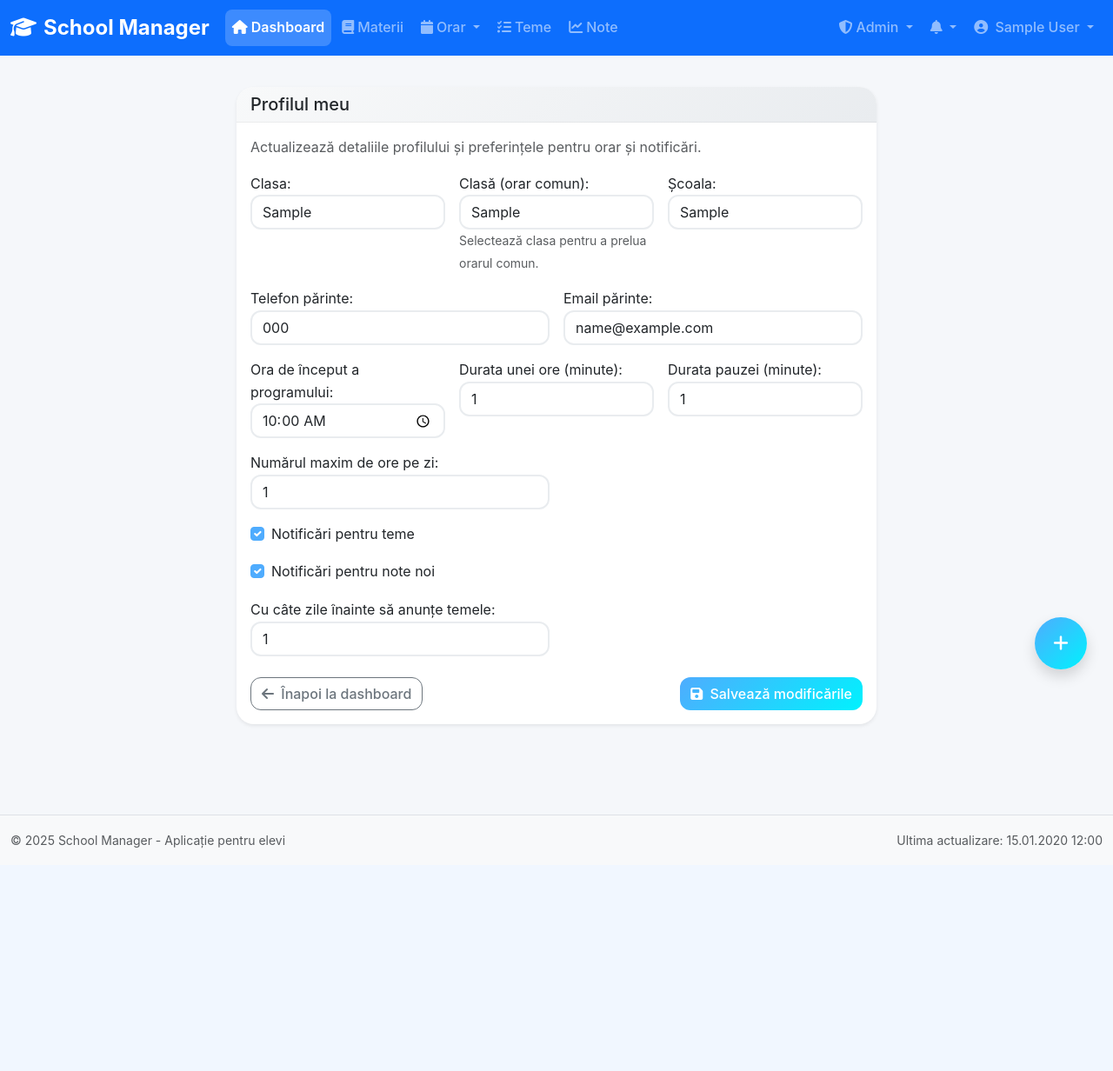
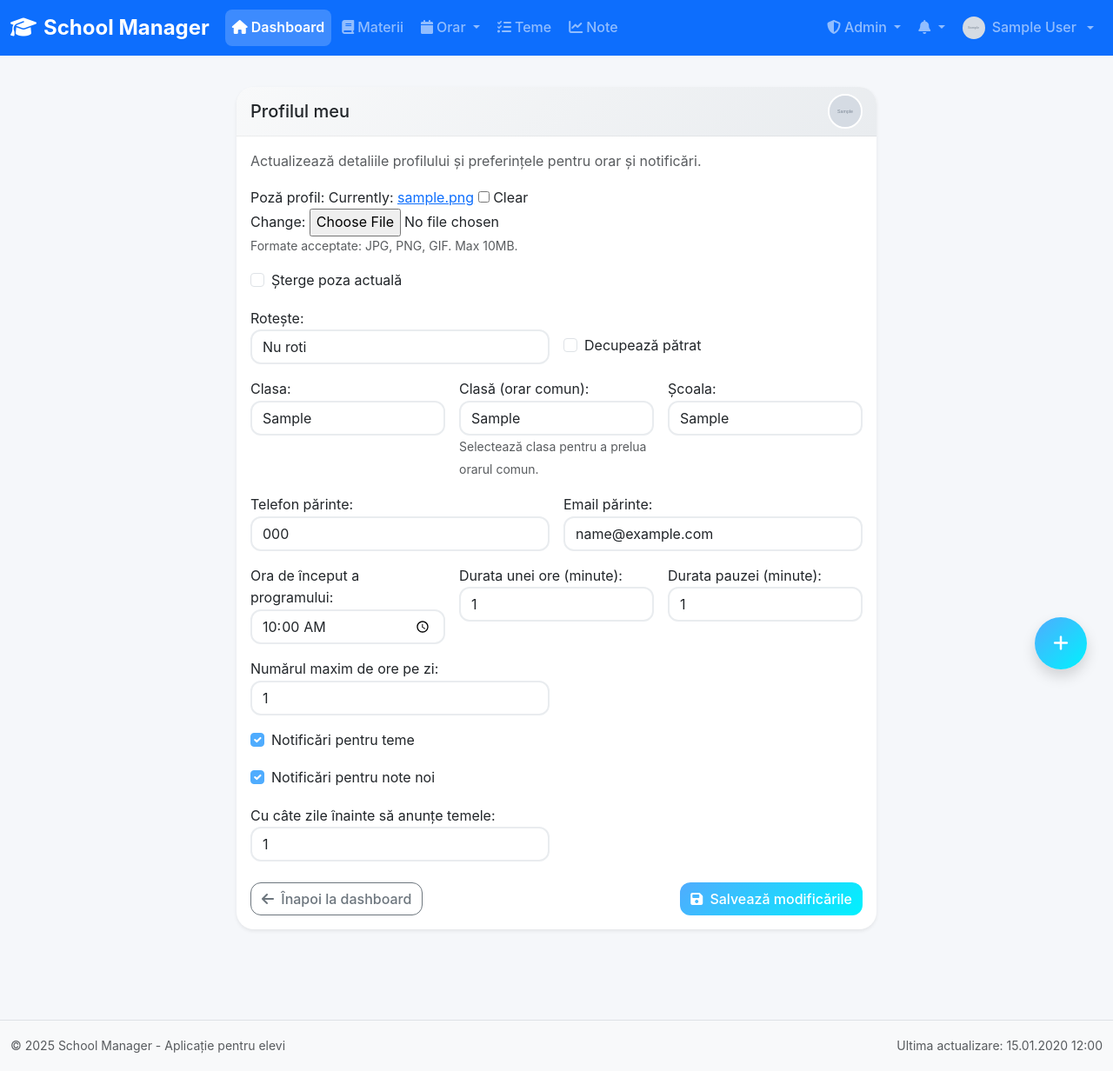
Before and after one commit to AlexIT86/School_manager, a Django app: page /profile/ in a window 1280 px wide. Shown: the whole page at 87% size. Before the commit the page ends 976 px from the top, so only its background shows below. Run offline with Django 4.2, Linux system fonts and the light colour scheme; a user stored in the database is signed in; tables that the repository leaves empty hold one stand-in row (values such as "Sample post"); grey boxes marked "Sample" are stand-in pictures; some libraries are stand-ins or nearby versions.

Commit message:
Add profile image functionality to StudentProfile
- Introduced fields for profile image upload, removal, rotation, and cropping in the StudentProfileForm.
- Updated the StudentProfile model to include a profile_image field for storing user images.
- Enhanced the profile view to handle image processing, including rotation and cropping using Pillow.
- Modified templates to display the user's profile image in various locations, improving user experience.
- Added form elements for image management in the profile update form, allowing users to modify their profile images easily.

```diff
--- a/apps/core/forms.py
+++ b/apps/core/forms.py
@@ -72,9 +72,20 @@ class UserRegistrationForm(UserCreationForm):
 class StudentProfileForm(forms.ModelForm):
     """Form pentru configurarea profilului de student"""
 
+    profile_image = forms.ImageField(required=False, label='Poză profil')
+    remove_image = forms.BooleanField(required=False, label='Șterge poza actuală', widget=forms.CheckboxInput(attrs={'class': 'form-check-input'}))
+    rotate_deg = forms.ChoiceField(
+        required=False,
+        label='Rotește',
+        choices=[('', 'Nu roti'), ('90', '90°'), ('180', '180°'), ('270', '270°')],
+        widget=forms.Select(attrs={'class': 'form-control'})
+    )
+    crop_square = forms.BooleanField(required=False, label='Decupează pătrat (avatar)', widget=forms.CheckboxInput(attrs={'class': 'form-check-input'}))
+
     class Meta:
         model = StudentProfile
         fields = [
+            'profile_image', 'remove_image', 'rotate_deg', 'crop_square',
             'clasa', 'class_room', 'scoala', 'telefon_parinte', 'email_parinte',
             'ore_start', 'durata_ora', 'durata_pauza', 'nr_ore_pe_zi',
             'reminder_teme', 'reminder_note', 'zile_reminder_teme'
@@ -152,6 +163,11 @@ class StudentProfileForm(forms.ModelForm):
 
         # Grupează câmpurile pentru organizare în template
         self.field_groups = [
+            {
+                'title': 'Poză de profil',
+                'fields': ['profile_image', 'rotate_deg', 'crop_square'],
+                'icon': 'fas fa-user-circle'
+            },
             {
                 'title': 'Informații personale',
                 'fields': ['clasa', 'scoala'],
--- a/apps/core/models.py
+++ b/apps/core/models.py
@@ -18,6 +18,8 @@ class StudentProfile(models.Model):
     scoala = models.CharField(max_length=200, blank=True)
     telefon_parinte = models.CharField(max_length=15, blank=True)
     email_parinte = models.EmailField(blank=True)
+    # Poză profil
+    profile_image = models.ImageField(upload_to='profiles/', blank=True, null=True)
 
     # Setari aplicatie
     ore_start = models.TimeField(default='08:00', help_text="Ora de început a programului școlar")
--- a/apps/core/views.py
+++ b/apps/core/views.py
@@ -1,4 +1,4 @@
-from django.shortcuts import render, redirect
+from django.shortcuts import render, redirect, get_object_or_404
 from django.contrib.auth import login, authenticate
 from django.contrib.auth.decorators import login_required
 from django.contrib.auth.forms import UserCreationForm
@@ -281,34 +281,52 @@ def profile_view(request):
         profile = StudentProfile.objects.create(user=request.user)
 
     if request.method == 'POST':
-        form = StudentProfileForm(request.POST, instance=profile)
+        form = StudentProfileForm(request.POST, request.FILES, instance=profile)
         if form.is_valid():
-            form.save()
-            messages.success(request, 'Profilul a fost actualizat cu succes!')
-            # Email părinte la actualizare profil
-            if send_email:
+            # Handle remove image
+            if form.cleaned_data.get('remove_image'):
                 try:
-                    refreshed = request.user.student_profile
-                    parent_email = getattr(refreshed, 'email_parinte', '')
-                    if parent_email:
-                        send_email(
-                            to_emails=[parent_email],
-                            subject='Profil elev actualizat',
-                            html_content=f"""
-                            <p>Bună,</p>
-                            <p>Profilul elevului {request.user.get_full_name() or request.user.username} a fost actualizat.</p>
-                            <ul>
-                              <li>Clasa: {refreshed.clasa or '-'}</li>
-                              <li>Școala: {refreshed.scoala or '-'}</li>
-                              <li>Ora de început: {refreshed.ore_start}</li>
-                              <li>Reminder teme: {'activ' if refreshed.reminder_teme else 'inactiv'}</li>
-                              <li>Reminder note: {'activ' if refreshed.reminder_note else 'inactiv'}</li>
-                            </ul>
-                            <p>Vă mulțumim!</p>
-                            """
-                        )
+                    if profile.profile_image:
+                        profile.profile_image.delete(save=False)
+                    profile.profile_image = None
                 except Exception:
                     pass
+
+            profile = form.save()
+
+            # Post-procesare poză: rotire / decupare / redimensionare
+            rotate_deg = 0
+            try:
+                rotate_deg = int(form.cleaned_data.get('rotate_deg') or 0)
+            except Exception:
+                rotate_deg = 0
+            crop_square = bool(form.cleaned_data.get('crop_square') or False)
+
+            try:
+                if profile.profile_image and (rotate_deg or crop_square):
+                    from PIL import Image
+                    img_path = profile.profile_image.path
+                    with Image.open(img_path) as im:
+                        # Rotire (sens orar): Pillow folosește unghi anti-orar, deci -deg
+                        if rotate_deg in (90, 180, 270):
+                            im = im.rotate(-rotate_deg, expand=True)
+                        # Decupare pătrată din centru
+                        if crop_square:
+                            w, h = im.size
+                            side = min(w, h)
+                            left = (w - side) // 2
+                            top = (h - side) // 2
+                            im = im.crop((left, top, left + side, top + side))
+                        # Redimensionare la 256x256 (pentru avatar clar)
+                        im = im.convert('RGB')
+                        im = im.resize((256, 256))
+                        # Salvează peste fișierul existent
+                        im.save(img_path, quality=92)
+            except Exception:
+                # Ignoră problemele cu procesarea imaginii, dar continuă salvarea profilului
+                pass
+
+            messages.success(request, 'Profilul a fost actualizat cu succes!')
             return redirect('core:profile')
     else:
         form = StudentProfileForm(instance=profile)
--- a/templates/base.html
+++ b/templates/base.html
@@ -131,9 +131,13 @@
 
                     <!-- User Menu -->
                     <li class="nav-item dropdown">
-                        <a class="nav-link dropdown-toggle" href="#" id="userDropdown" role="button" data-bs-toggle="dropdown">
-                            <i class="fas fa-user-circle me-1"></i>
-                            {{ user.get_full_name|default:user.username }}
+                        <a class="nav-link dropdown-toggle d-flex align-items-center gap-2" href="#" id="userDropdown" role="button" data-bs-toggle="dropdown">
+                            {% if user.student_profile.profile_image %}
+                            <img src="{{ user.student_profile.profile_image.url }}" alt="avatar" class="rounded-circle" style="width:26px;height:26px;object-fit:cover;">
+                            {% else %}
+                            <i class="fas fa-user-circle"></i>
+                            {% endif %}
+                            <span>{{ user.get_full_name|default:user.username }}</span>
                         </a>
                         <ul class="dropdown-menu dropdown-menu-end">
                             <li>
--- a/templates/core/dashboard.html
+++ b/templates/core/dashboard.html
@@ -23,7 +23,10 @@
     <!-- Welcome Header -->
     <div class="row mb-3">
         <div class="col-12">
-            <div class="welcome-header">
+            <div class="welcome-header d-flex align-items-center gap-3">
+                {% if profile.profile_image %}
+                <img src="{{ profile.profile_image.url }}" alt="avatar" class="rounded-circle" style="width:48px;height:48px;object-fit:cover;border:2px solid #fff;box-shadow:0 0 0 2px #e9ecef;">
+                {% endif %}
                 <h1 class="h3 mb-2">
                     <i class="fas fa-sun text-warning me-2"></i>
                     Bună, {{ user.get_full_name|default:user.username }}!
--- a/templates/core/profile.html
+++ b/templates/core/profile.html
@@ -7,13 +7,16 @@
     <div class="row justify-content-center">
         <div class="col-lg-8">
             <div class="card shadow-sm">
-                <div class="card-header bg-primary text-white">
+                <div class="card-header bg-primary text-white d-flex align-items-center justify-content-between">
                     <h5 class="mb-0">Profilul meu</h5>
+                    {% if profile.profile_image %}
+                    <img src="{{ profile.profile_image.url }}" alt="avatar" class="rounded-circle" style="width:40px;height:40px;object-fit:cover;border:2px solid #fff;">
+                    {% endif %}
                 </div>
                 <div class="card-body">
                     <p class="text-muted mb-3">Actualizează detaliile profilului și preferințele pentru orar și notificări.</p>
 
-                    <form method="post" novalidate>
+                    <form method="post" enctype="multipart/form-data" novalidate>
                         {% csrf_token %}
 
                         {% if form.non_field_errors %}
@@ -25,6 +28,30 @@
                         {% endif %}
 
                         <div class="row g-3">
+                            <div class="col-12">
+                                {{ form.profile_image.label_tag }}
+                                {{ form.profile_image }}
+                                <small class="text-muted d-block">Formate acceptate: JPG, PNG, GIF. Max 10MB.</small>
+                            </div>
+                            {% if profile.profile_image %}
+                            <div class="col-12 d-flex align-items-center">
+                                <div class="form-check">
+                                    {{ form.remove_image }}
+                                    <label class="form-check-label" for="id_remove_image">Șterge poza actuală</label>
+                                </div>
+                            </div>
+                            {% endif %}
+                            <div class="col-md-6">
+                                {{ form.rotate_deg.label_tag }}
+                                {{ form.rotate_deg }}
+                            </div>
+                            <div class="col-md-6 d-flex align-items-center">
+                                <div class="form-check mt-4">
+                                    {{ form.crop_square }}
+                                    <label class="form-check-label" for="id_crop_square">Decupează pătrat</label>
+                                </div>
+                            </div>
+
                             <div class="col-md-4">
                                 {{ form.clasa.label_tag }}
                                 {{ form.clasa }}
```
Also changed, not shown: apps/core/migrations/0004_studentprofile_profile_image.py (added).
